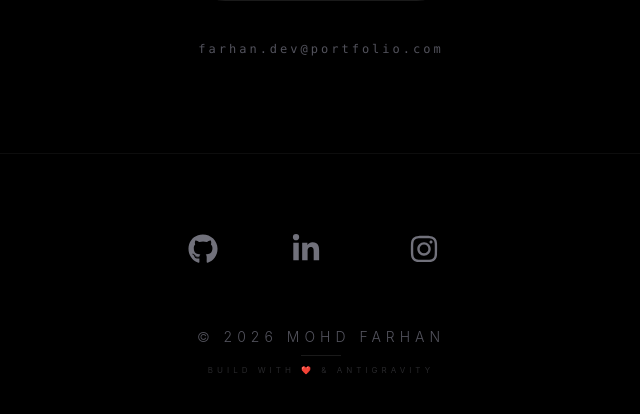
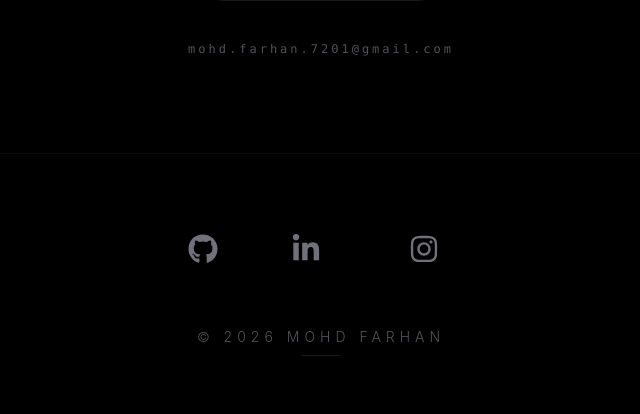
Before and after one commit to mohdfarhan7201/My-Portfolio, a React (Vite) app: page / in a window 1280 px wide. Shown: the part 5445-5859 px from the top of the page, without its empty margins (319-959 px from the left). Built offline with nearby package versions, Linux system fonts and the light colour scheme.

Commit message:
add Contact section and Footer component with social links

```diff
--- a/src/components/contact/Contact.jsx
+++ b/src/components/contact/Contact.jsx
@@ -45,7 +45,7 @@ function Contact() {
 
         <div className="mt-10 md:mt-16 flex flex-col items-center gap-6 md:gap-10">
           <a
-            href="mailto:mohdfarhan.dev@gmail.com"
+            href="mailto:mohd.farhan.7201@gmail.com"
             className="group relative px-10 py-5 md:px-14 md:py-6 overflow-hidden rounded-full border border-white/10 text-[10px] md:text-sm font-bold uppercase tracking-[4px] transition-all hover:border-white font-accent"
           >
             <span className="relative z-10 transition-colors duration-300 group-hover:text-black">
@@ -55,7 +55,7 @@ function Contact() {
           </a>
 
           <div className="text-zinc-600 hover:text-zinc-400 transition-colors cursor-pointer font-mono text-[9px] md:text-xs tracking-[3px] font-accent">
-            farhan.dev@portfolio.com
+            mohd.farhan.7201@gmail.com
           </div>
         </div>
       </div>
--- a/src/components/layout/Footer.jsx
+++ b/src/components/layout/Footer.jsx
@@ -2,8 +2,8 @@ import { FaGithub, FaLinkedinIn, FaXTwitter, FaInstagram } from "react-icons/fa6
 
 function Footer() {
   const socials = [
-    { name: "Github", icon: <FaGithub />, url: "#" },
-    { name: "LinkedIn", icon: <FaLinkedinIn />, url: "#" },
+    { name: "Github", icon: <FaGithub />, url: "https://github.com/mohdfarhan7201" },
+    { name: "LinkedIn", icon: <FaLinkedinIn />, url: "https://www.linkedin.com/in/mohd-farhan-4721a4295/" },
     { name: "Instagram", icon: <FaInstagram />, url: "#" },
   ];
 
@@ -33,9 +33,9 @@ function Footer() {
           © {new Date().getFullYear()} MOHD FARHAN
         </p>
         <div className="h-px w-10 bg-white/10" />
-        <p className="text-zinc-800 text-[8px] tracking-[4px] uppercase">
+        {/* <p className="text-zinc-800 text-[8px] tracking-[4px] uppercase">
           Build with ❤️ & Antigravity
-        </p>
+        </p> */}
       </div>
     </footer>
   );
```
